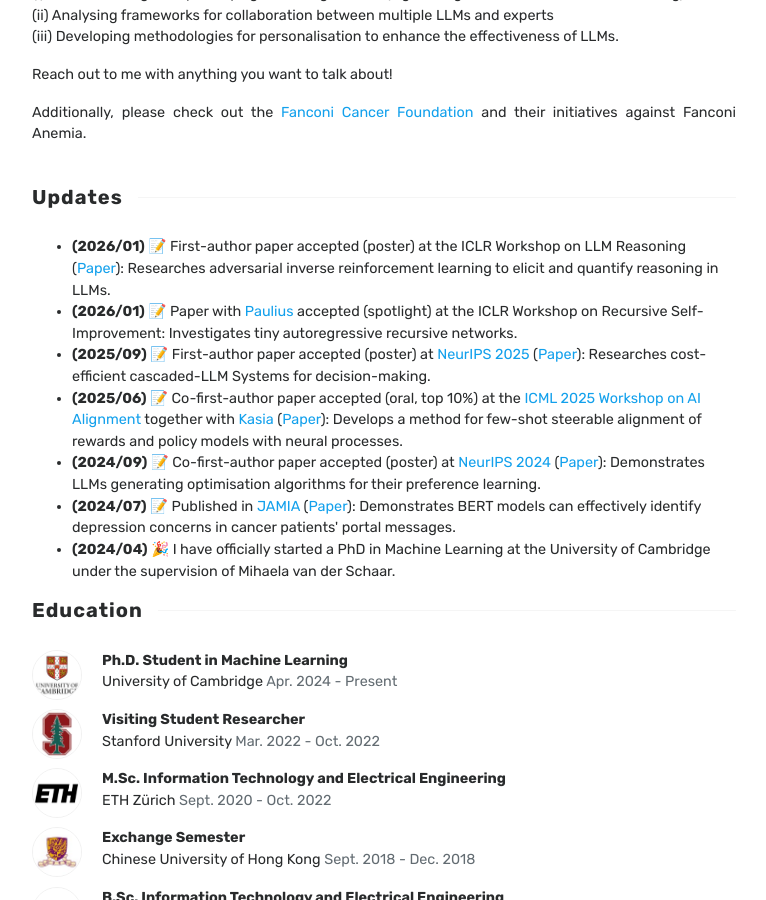
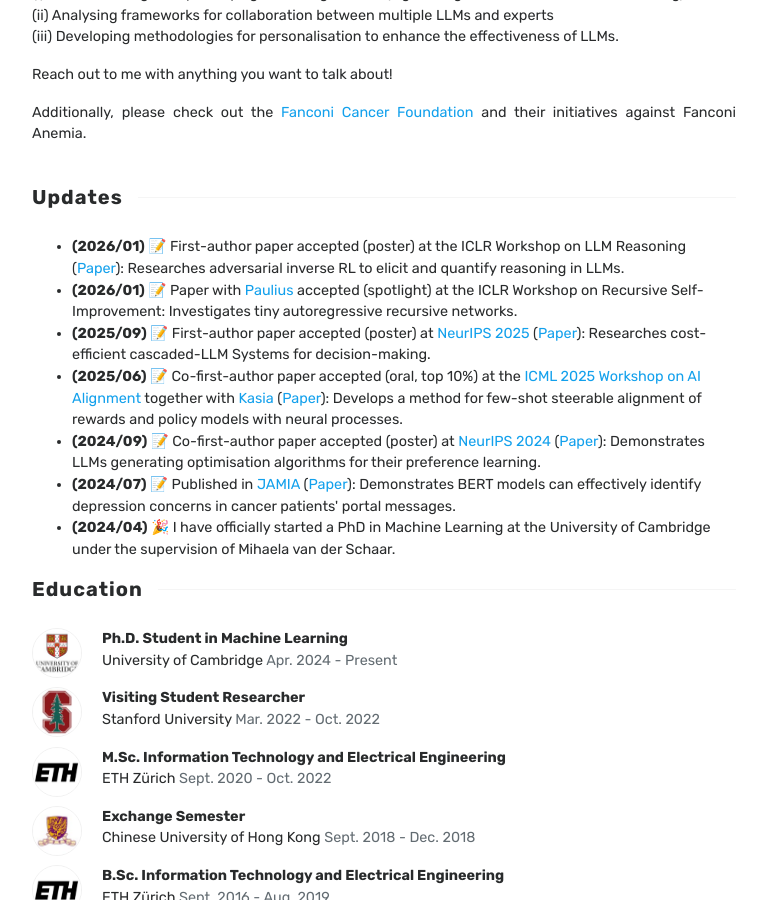
Before and after one commit to fanconic/fanconic.github.io, a Jekyll site: the page built from index.html, in a window 1280 px wide and 900 px high, scrolled down 737 px. Shown: the whole window, without its empty margins (256-1022 px from the left). Built offline with Jekyll 4.4.1, drawn with Linux system fonts in a browser that asks for light colours; the list of posts is cut into pages by our own code.

Commit message:
updated landing page to shorter

```diff
--- a/index.html
+++ b/index.html
@@ -59,7 +59,7 @@ title: Home
             <h2><span>Updates</span></h2>
             <ul>
                 <li><b>(2026/01)</b> 📝 First-author paper accepted (poster) at the ICLR Workshop on LLM Reasoning (<a href="https://arxiv.org/pdf/2510.01857">Paper</a>):
-                    Researches adversarial inverse reinforcement learning to elicit and quantify reasoning in LLMs.
+                    Researches adversarial inverse RL to elicit and quantify reasoning in LLMs.
                 </li>
                 <li><b>(2026/01)</b> 📝 Paper with <a href="https://www.linkedin.com/in/paulius-rauba">Paulius</a> accepted (spotlight) at the ICLR Workshop on Recursive Self-Improvement:
                     Investigates tiny autoregressive recursive networks.
```
